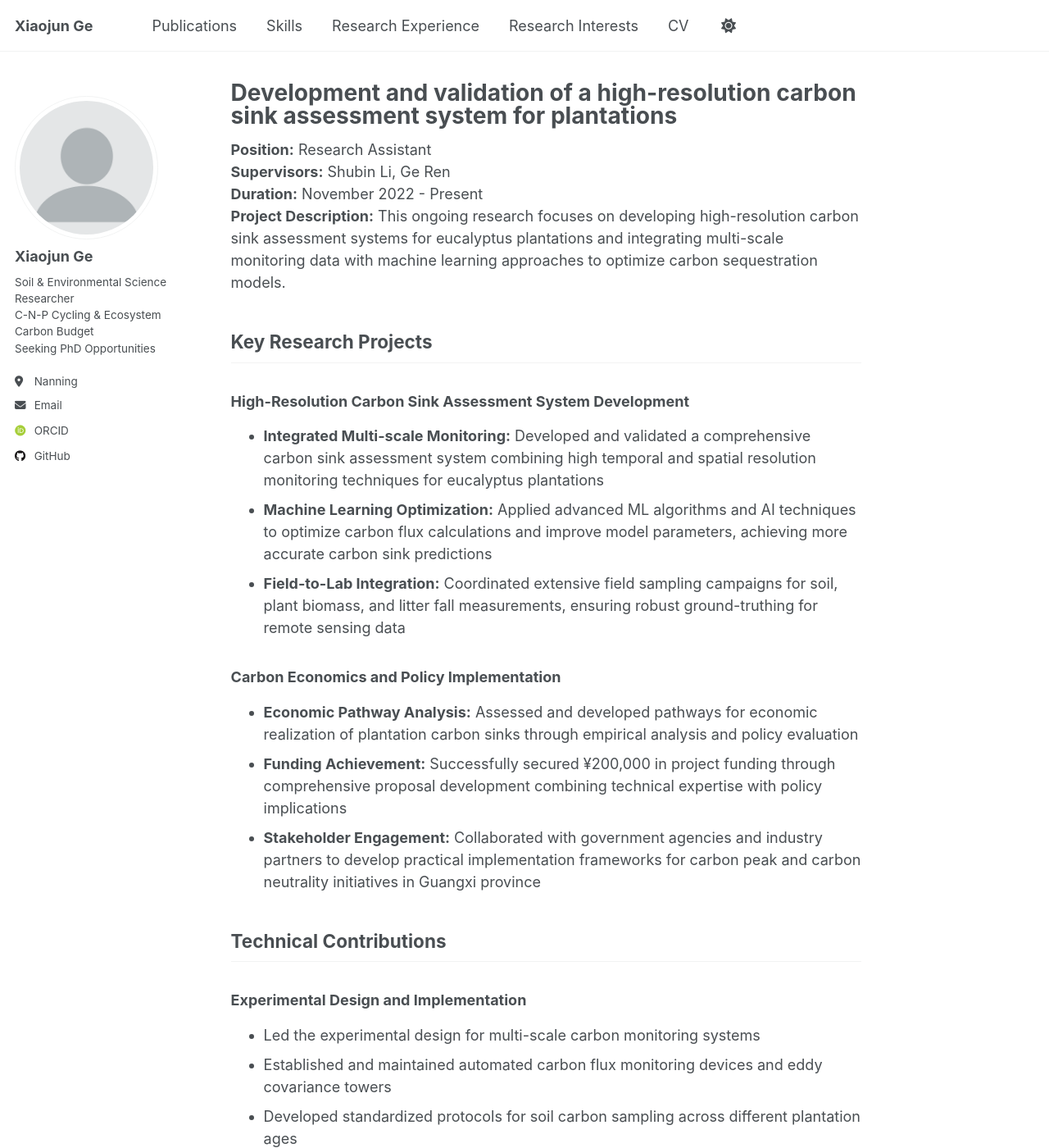
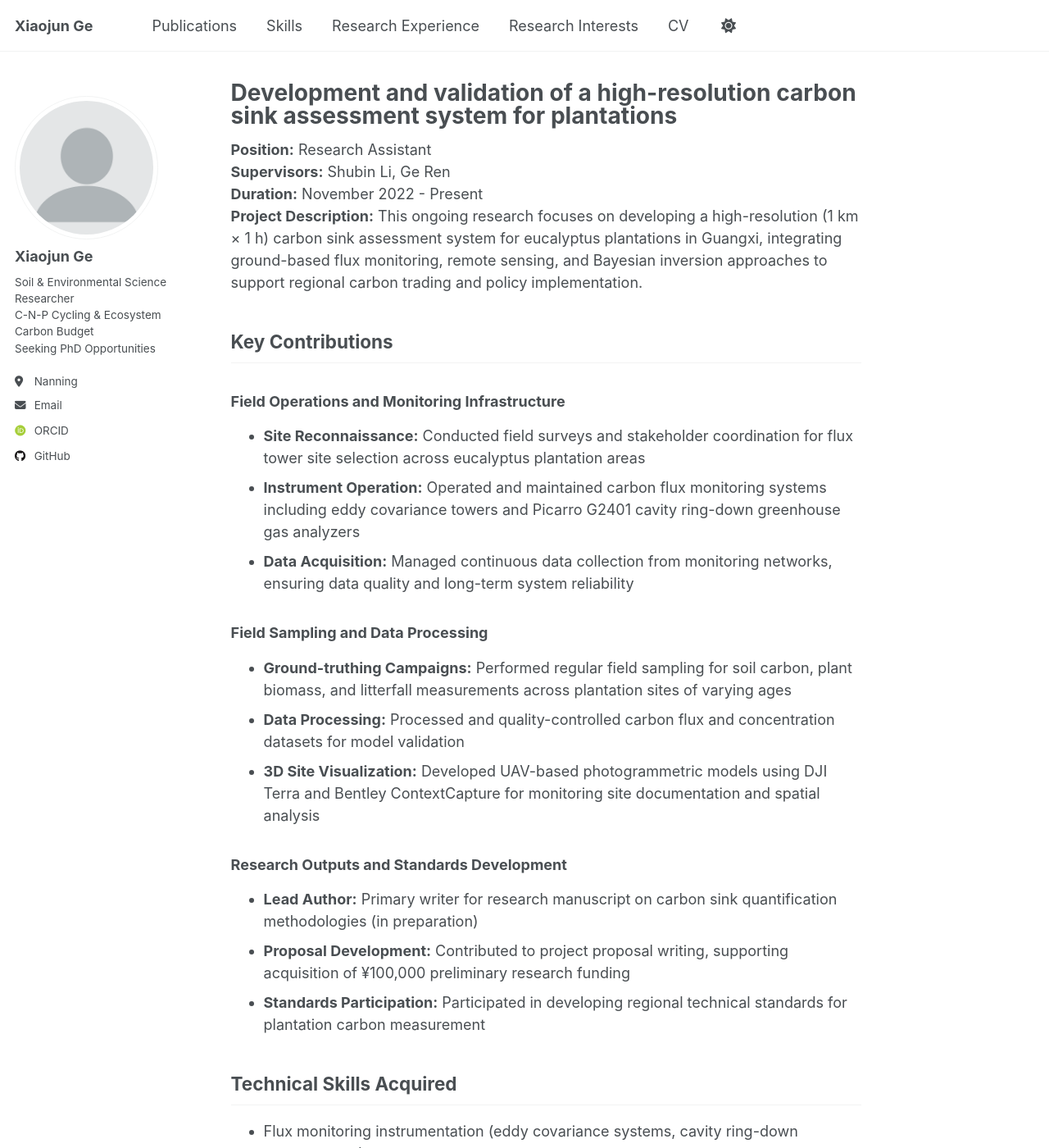
Before and after one commit to gexiaojun1201/Xiaojun_Ge.github.io, a Jekyll site: the page built from _research_experience/carbon-sink-assessment.md, in a window 1280 px wide and 1400 px high. Shown: the whole window at 82% size. Built offline with Jekyll 4.4.1, drawn with Linux system fonts in a browser that asks for light colours; some web fonts are replaced; a script that is not in the unit is left out; some of the changed text lies outside the part shown.

Commit message:
Update carbon-sink-assessment.md

```diff
--- a/_research_experience/carbon-sink-assessment.md
+++ b/_research_experience/carbon-sink-assessment.md
@@ -11,43 +11,32 @@ location: "Nanning, China"
 **Position:** Research Assistant
 **Supervisors:** Shubin Li, Ge Ren
 **Duration:** November 2022 - Present<br>
-**Project Description:** This ongoing research focuses on developing high-resolution carbon sink assessment systems for eucalyptus plantations and integrating multi-scale monitoring data with machine learning approaches to optimize carbon sequestration models.
+**Project Description:** This ongoing research focuses on developing a high-resolution (1 km × 1 h) carbon sink assessment system for eucalyptus plantations in Guangxi, integrating ground-based flux monitoring, remote sensing, and Bayesian inversion approaches to support regional carbon trading and policy implementation.
 
-## Key Research Projects
+## Key Contributions
 
-### High-Resolution Carbon Sink Assessment System Development
+### Field Operations and Monitoring Infrastructure
+- **Site Reconnaissance:** Conducted field surveys and stakeholder coordination for flux tower site selection across eucalyptus plantation areas
+- **Instrument Operation:** Operated and maintained carbon flux monitoring systems including eddy covariance towers and Picarro G2401 cavity ring-down greenhouse gas analyzers
+- **Data Acquisition:** Managed continuous data collection from monitoring networks, ensuring data quality and long-term system reliability
 
+### Field Sampling and Data Processing
+- **Ground-truthing Campaigns:** Performed regular field sampling for soil carbon, plant biomass, and litterfall measurements across plantation sites of varying ages
+- **Data Processing:** Processed and quality-controlled carbon flux and concentration datasets for model validation
+- **3D Site Visualization:** Developed UAV-based photogrammetric models using DJI Terra and Bentley ContextCapture for monitoring site documentation and spatial analysis
 
-- **Integrated Multi-scale Monitoring:** Developed and validated a comprehensive carbon sink assessment system combining high temporal and spatial resolution monitoring techniques for eucalyptus plantations
-- **Machine Learning Optimization:** Applied advanced ML algorithms and AI techniques to optimize carbon flux calculations and improve model parameters, achieving more accurate carbon sink predictions
-- **Field-to-Lab Integration:** Coordinated extensive field sampling campaigns for soil, plant biomass, and litter fall measurements, ensuring robust ground-truthing for remote sensing data
+### Research Outputs and Standards Development
+- **Lead Author:** Primary writer for research manuscript on carbon sink quantification methodologies (in preparation)
+- **Proposal Development:** Contributed to project proposal writing, supporting acquisition of ¥100,000 preliminary research funding
+- **Standards Participation:** Participated in developing regional technical standards for plantation carbon measurement
 
-### Carbon Economics and Policy Implementation
+## Technical Skills Acquired
+- Flux monitoring instrumentation (eddy covariance systems, cavity ring-down spectroscopy)
+- UAV photogrammetry and 3D reconstruction (DJI Terra, ContextCapture)
+- Fundamentals of atmospheric transport modeling (WRF-STILT) and Bayesian inversion methods
+- Carbon budget assessment integrating multiple carbon pools
 
-
-- **Economic Pathway Analysis:** Assessed and developed pathways for economic realization of plantation carbon sinks through empirical analysis and policy evaluation
-- **Funding Achievement:** Successfully secured ¥200,000 in project funding through comprehensive proposal development combining technical expertise with policy implications
-- **Stakeholder Engagement:** Collaborated with government agencies and industry partners to develop practical implementation frameworks for carbon peak and carbon neutrality initiatives in Guangxi province
-
-## Technical Contributions
-
-### Experimental Design and Implementation
-
-
-- Led the experimental design for multi-scale carbon monitoring systems
-- Established and maintained automated carbon flux monitoring devices and eddy covariance towers
-- Developed standardized protocols for soil carbon sampling across different plantation ages
-
-### Data Analysis and Modeling
-
-
-- Performed comparative analysis of carbon sink data across different monitoring scales (plot, stand, landscape)
-- Developed machine learning models to predict carbon sequestration rates under various management scenarios
-- Created comprehensive carbon budget assessments integrating above- and below-ground carbon pools
-
-## Research Outputs
-
-
-- Technical documentation for government funding applications on carbon measurement methodologies
-- Policy briefs on carbon sink quantification standards for regional implementation
-- Database management systems for long-term carbon monitoring data
+## Prior Related Work
+### Carbon Economics Assessment (Before November 2024)
+- Conducted preliminary assessment of economic pathways for plantation carbon sink realization in Guangxi province
+- Collaborated with government agencies on carbon peak and carbon neutrality policy frameworks
```
